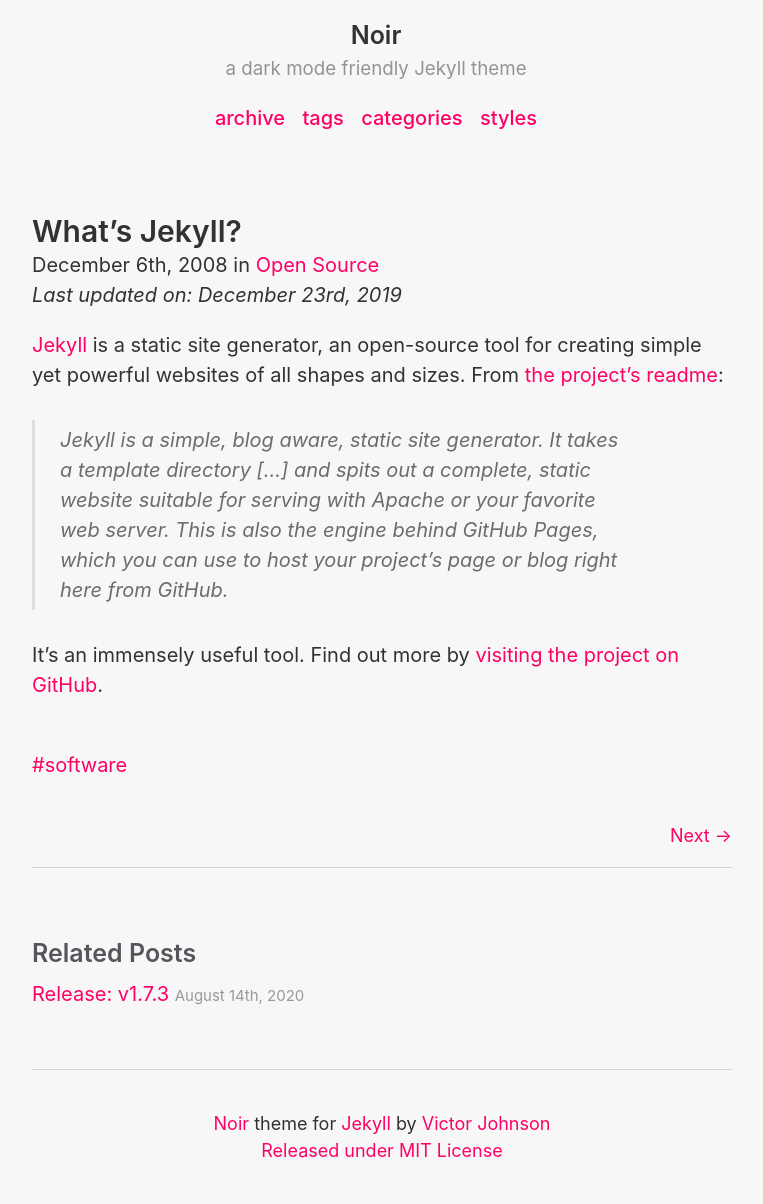
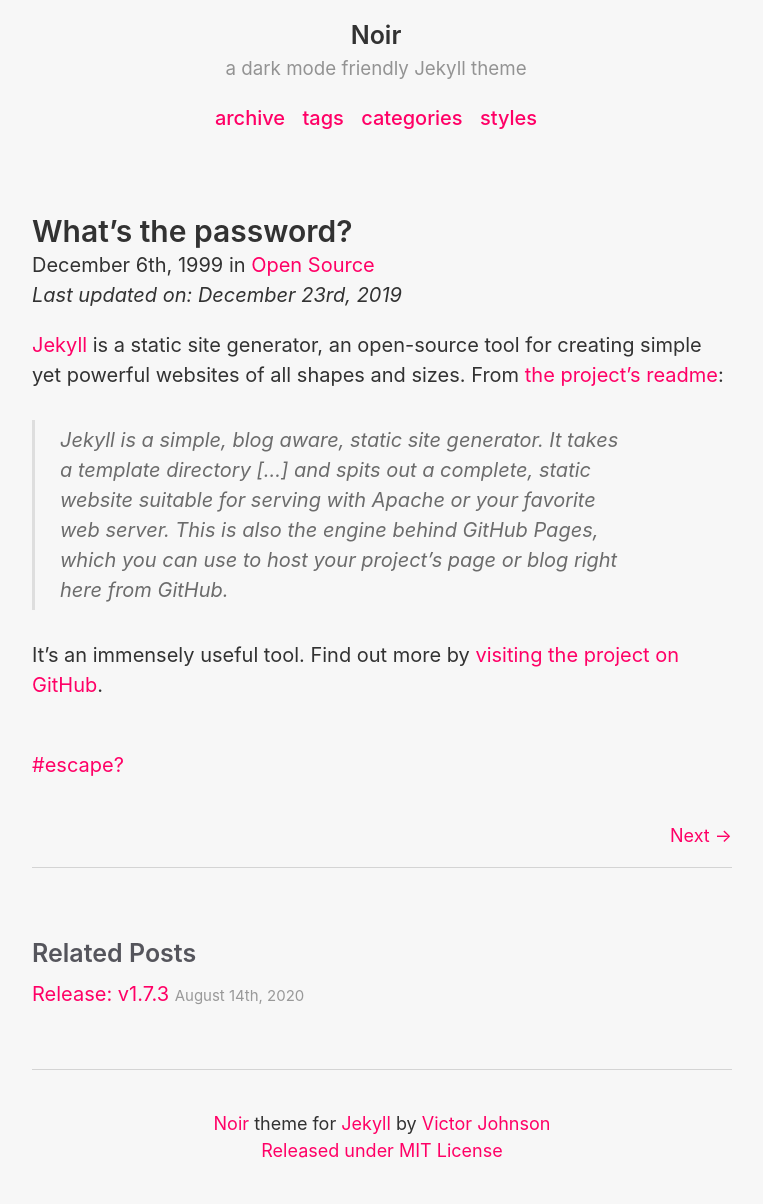
Before and after one commit to DBruceLane/escapeSkeleton, a Jekyll site: the page built from noir-master/_posts/2008-12-06-whats-jekyll.md, in a window 1280 px wide. Shown: the whole page, without its empty margins (258-1021 px from the left). Built offline with Jekyll 4.4.1, drawn with Linux system fonts in a browser that asks for light colours.

Commit message:
test post

```diff
--- a/noir-master/Gemfile
+++ b/noir-master/Gemfile
@@ -6,3 +6,4 @@ gem "jekyll-paginate"
 gem "jekyll-seo-tag"
 gem 'jekyll-target-blank'
 gem 'wdm', '>= 0.1.0' if Gem.win_platform?
+gem "webrick", "~> 1.7"
--- a/noir-master/_posts/2008-12-06-whats-jekyll.md
+++ b/noir-master/_posts/2008-12-06-whats-jekyll.md
@@ -1,9 +1,9 @@
 ---
 layout: post
-title: What's Jekyll?
-date: 2008-12-06 09:30:00
+title: What's the password?
+date: 1999-12-06 09:30:00
 categories: [Open Source]
-tags: [software]
+tags: [escape?]
 last_modified_at: 2019-12-23
 ---
 
```
Also changed, not shown: noir-master/Gemfile.lock.
